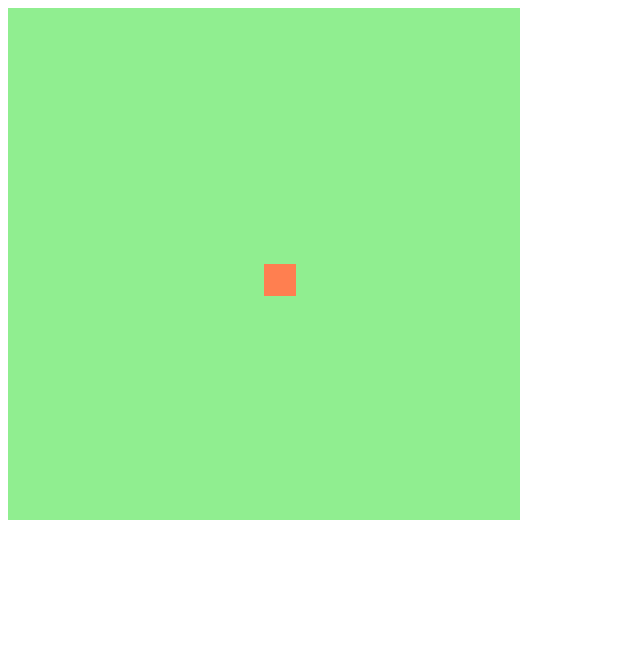
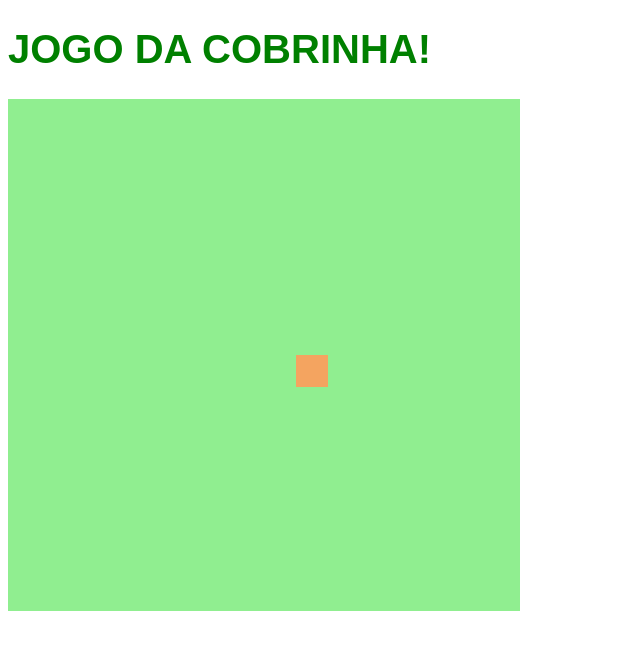
Before and after one commit to diegomardu/jogo_cobrinha, a plain HTML site: page index.html in a window 1280 px wide. Shown: the whole page, without its empty margins (0-640 px from the left). Drawn offline with Linux system fonts and the light colour scheme.

Commit message:
Inserido moviventação da cobrinha

```diff
--- a/index.html
+++ b/index.html
@@ -7,6 +7,7 @@
     <link rel="stylesheet" href="style.css">
 </head>
 <body>
+    <h1>Jogo da Cobrinha!</h1>
     <canvas id="snake" width="512" height="512"></canvas>
     <script defer src="script.js"></script>
 </body>
--- a/script.js
+++ b/script.js
@@ -2,6 +2,11 @@ let canvas = document.getElementById("snake");
 let context = canvas.getContext("2d");
 let box = 32;
 let cobrinha = [];
+
+// variaveis de direçoes do jogo
+
+let direction = "right";
+
 cobrinha[0]={
     x: 8 * box,
     y: 8 * box
@@ -14,10 +19,44 @@ function criarBG(){
 
 function criaCobrinha(){
     for(i=0; i < cobrinha.length; i++){
-        context.fillStyle = "#ff7f50";
+        context.fillStyle = "#F4A460";
         context.fillRect(cobrinha[i].x, cobrinha[i].y, box, box);
     }
 }
 
-criarBG();
-criaCobrinha();
+document.addEventListener("keydown",update);
+
+function update(event){
+    if(event.keyCode == 37 && direction != "right") direction = "left";
+    if(event.keyCode == 38 && direction != "down") direction = "up";
+    if(event.keyCode == 39 && direction != "left") direction = "right";
+    if(event.keyCode == 40 && direction != "up") direction = "down";
+}
+
+function startGame(){
+    if(cobrinha[0].x > 15 * box && direction == "right") cobrinha[0].x = 0;
+    if(cobrinha[0].x < 0 && direction == "left") cobrinha[0].x = 16 * box;
+    if(cobrinha[0].y > 15 * box && direction == "down") cobrinha[0].y = 0;
+    if(cobrinha[0].y < 0 && direction == "up") cobrinha[0].y = 16 * box;
+
+    criarBG();
+    criaCobrinha();
+
+    let cobrinhaX = cobrinha[0].x;
+    let cobrinhaY = cobrinha[0].y;
+
+    if(direction == "right") cobrinhaX += box;
+    if(direction == "left") cobrinhaX -= box;
+    if(direction == "up") cobrinhaY -= box;
+    if(direction == "down") cobrinhaY += box;
+
+    cobrinha.pop();
+    let newHead={
+        x: cobrinhaX,
+        y: cobrinhaY
+    }
+
+    cobrinha.unshift(newHead);
+}
+
+let game = setInterval(startGame,100);
--- a/style.css
+++ b/style.css
@@ -0,0 +1,6 @@
+h1{
+    font-size: 40px;
+    font-family: Arial, Helvetica, sans-serif;
+    color: green;
+    text-transform: uppercase;
+}
```
